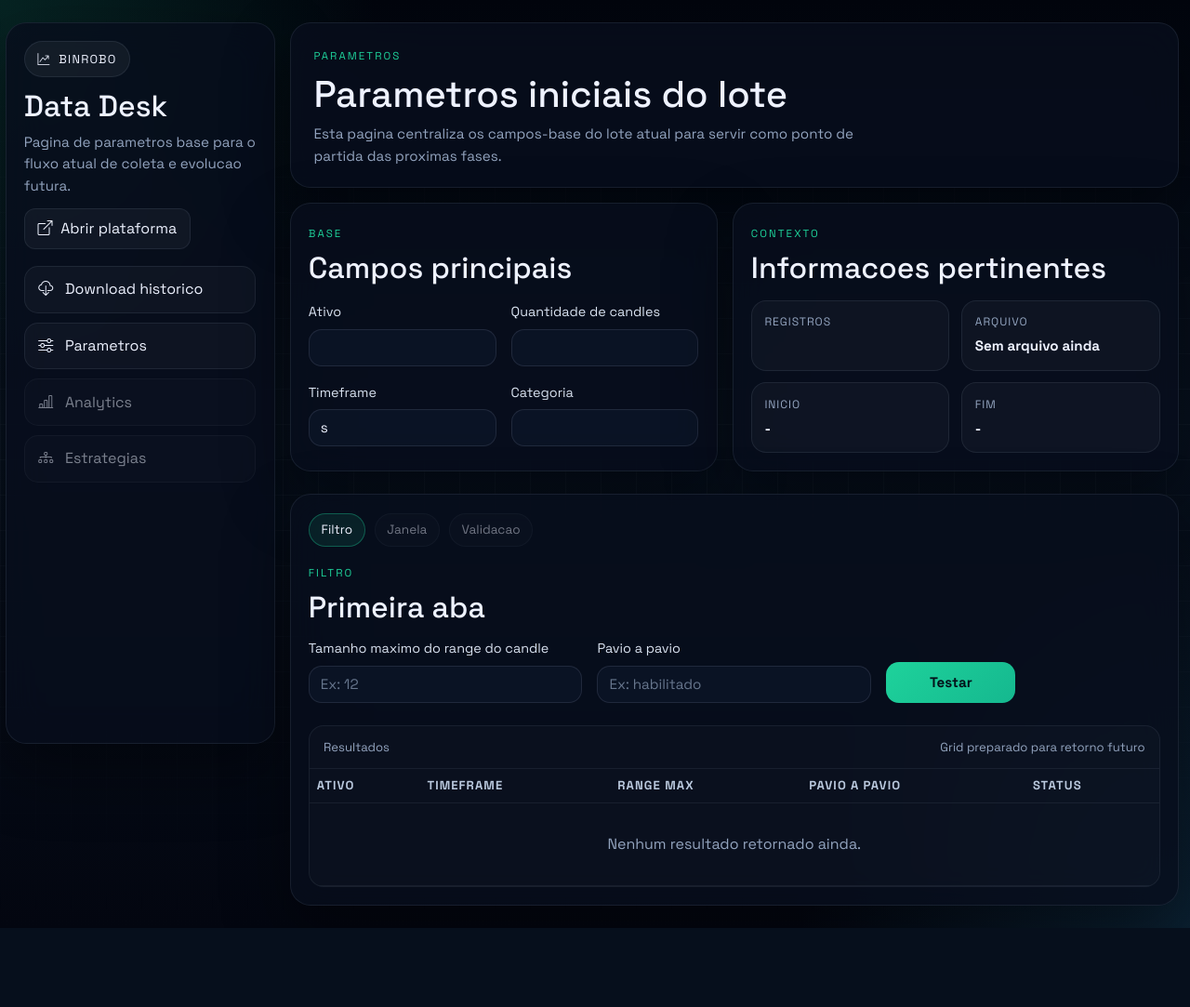
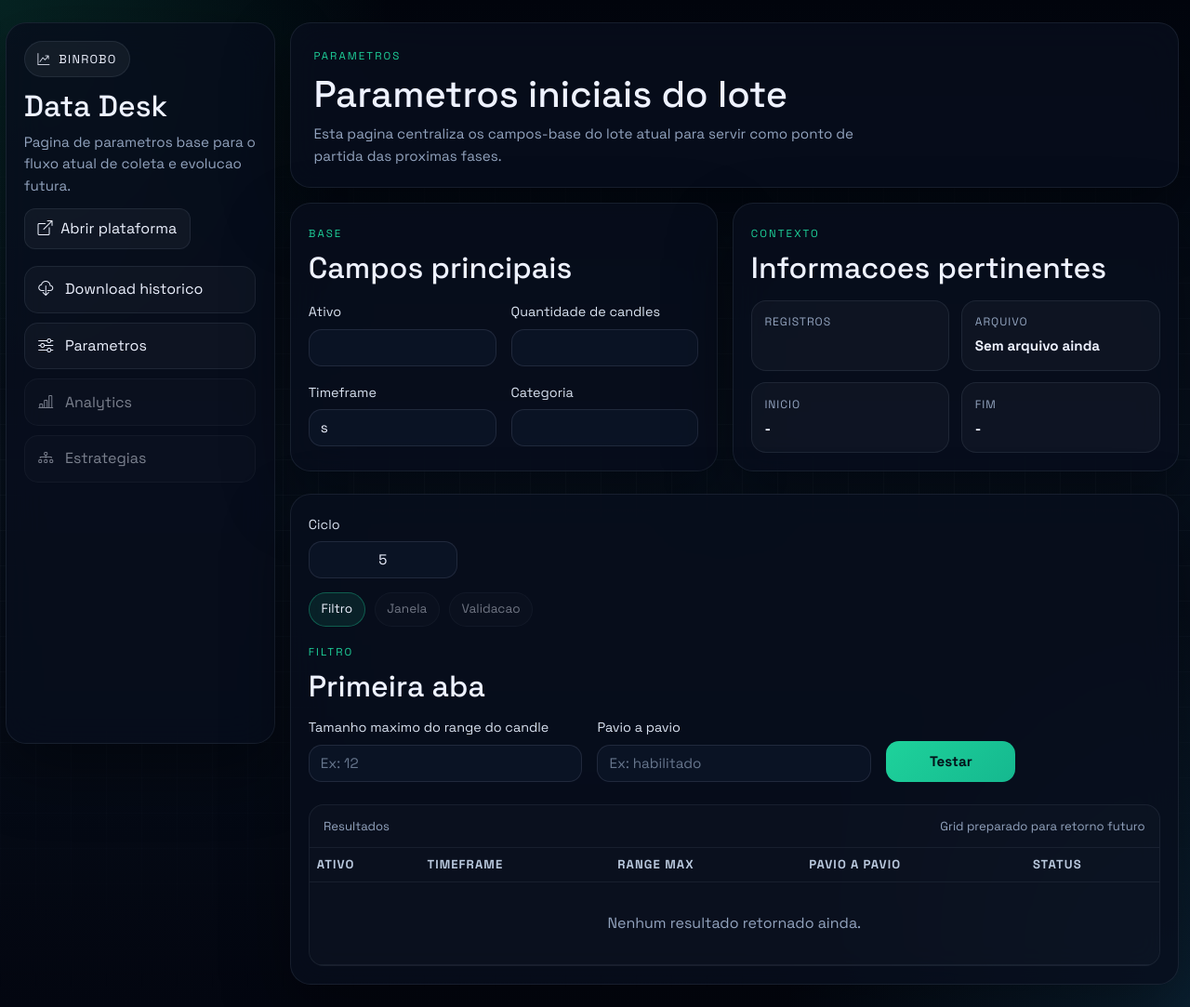
Before and after one commit to MarceloAnsilago/OtimzadorB, a Flask app: template web/templates/parameters.html in a window 1280 px wide. Shown: the whole page at 93% size. Before the commit the page ends 998 px from the top, so only its background shows below. Run offline with Flask 3, Linux system fonts and the light colour scheme; the template is opened without the code that fills it, so the values that code supplies are empty.

Commit message:
texbox ciclo

```diff
--- a/web/static/css/dashboard.css
+++ b/web/static/css/dashboard.css
@@ -332,6 +332,20 @@ body {
     margin-bottom: 0.9rem;
 }
 
+.cycle-toolbar {
+    display: flex;
+    justify-content: flex-start;
+    margin-bottom: 0.9rem;
+}
+
+.cycle-field {
+    width: 160px;
+}
+
+.cycle-input {
+    text-align: center;
+}
+
 .tab-chip {
     min-height: 34px;
     padding: 0.45rem 0.8rem;
--- a/web/templates/parameters.html
+++ b/web/templates/parameters.html
@@ -121,6 +121,13 @@
                     </section>
 
                     <section class="panel table-panel mt-4">
+                        <div class="cycle-toolbar">
+                            <div class="cycle-field">
+                                <label class="form-label" for="cycle">Ciclo</label>
+                                <input id="cycle" class="form-control panel-input cycle-input" value="5">
+                            </div>
+                        </div>
+
                         <div class="tab-strip">
                             <button type="button" class="tab-chip is-active">Filtro</button>
                             <button type="button" class="tab-chip" disabled>Janela</button>
```
